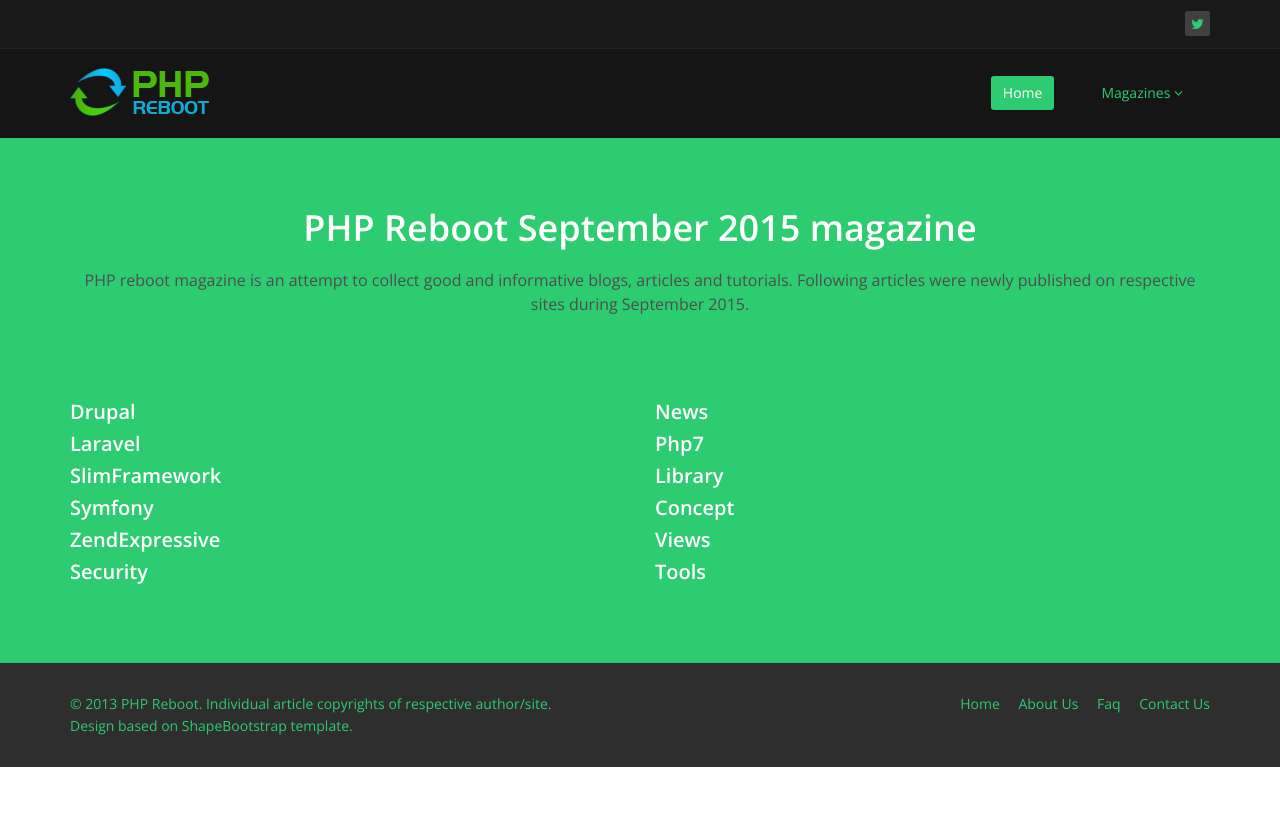
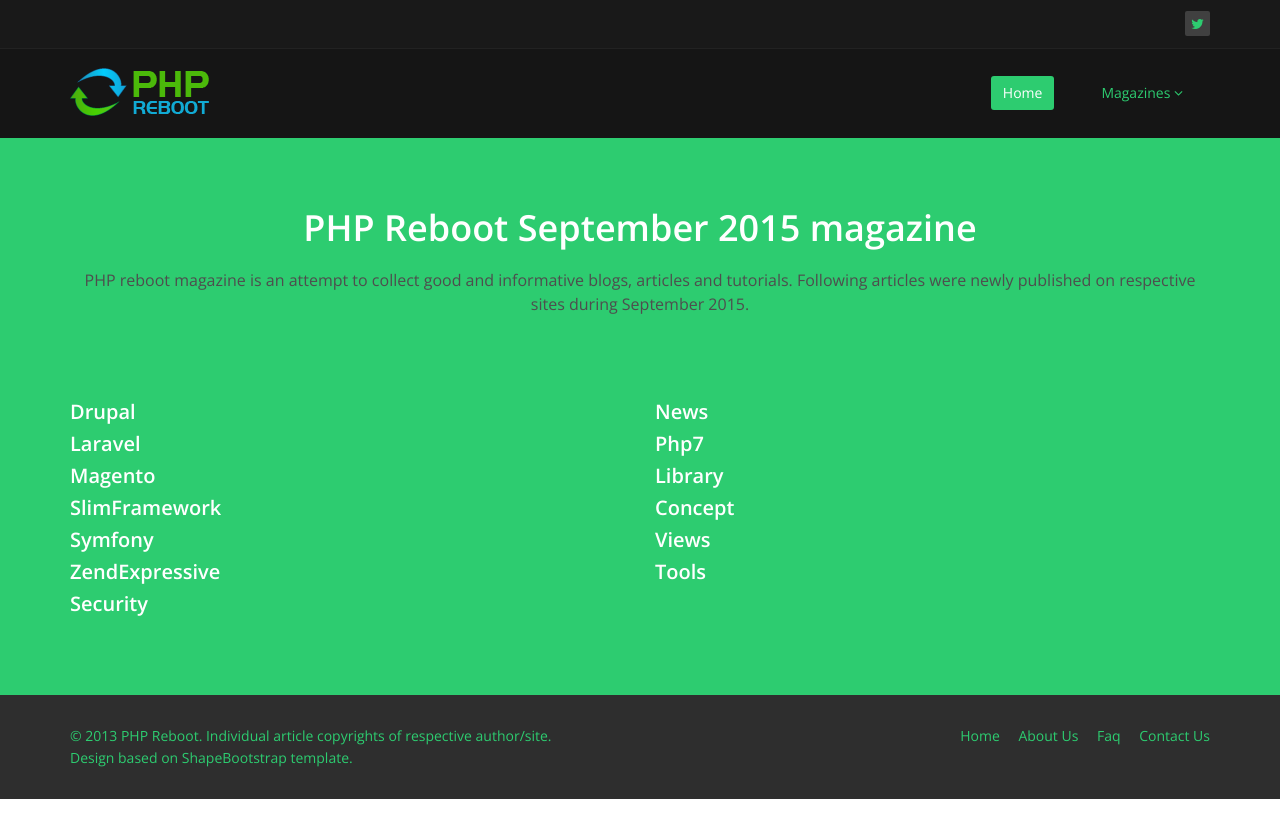
Before and after one commit to phpreboot/phpreboot.github.io, a Jekyll site: the page built from pages/magazine/phpreboot1509.md, in a window 1280 px wide. Shown: the top 838 px of the page. Built offline with Jekyll 4.4.1, drawn with Linux system fonts in a browser that asks for light colours.

Commit message:
Added tag

```diff
--- a/pages/magazine/phpreboot1509.md
+++ b/pages/magazine/phpreboot1509.md
@@ -9,6 +9,7 @@ magazine:
     showtagsleft :
       - Drupal
       - Laravel
+      - Magento
       - SlimFramework
       - Symfony
       - ZendExpressive
```
